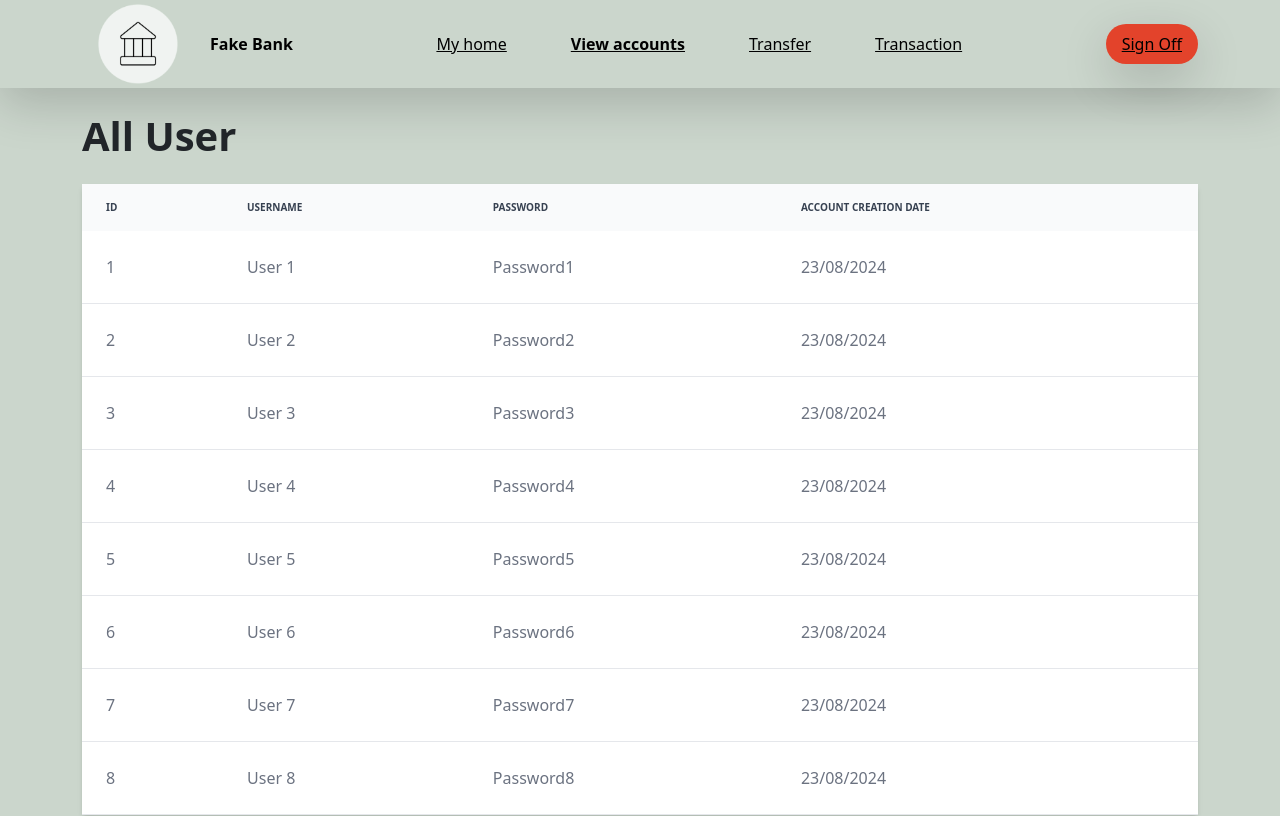
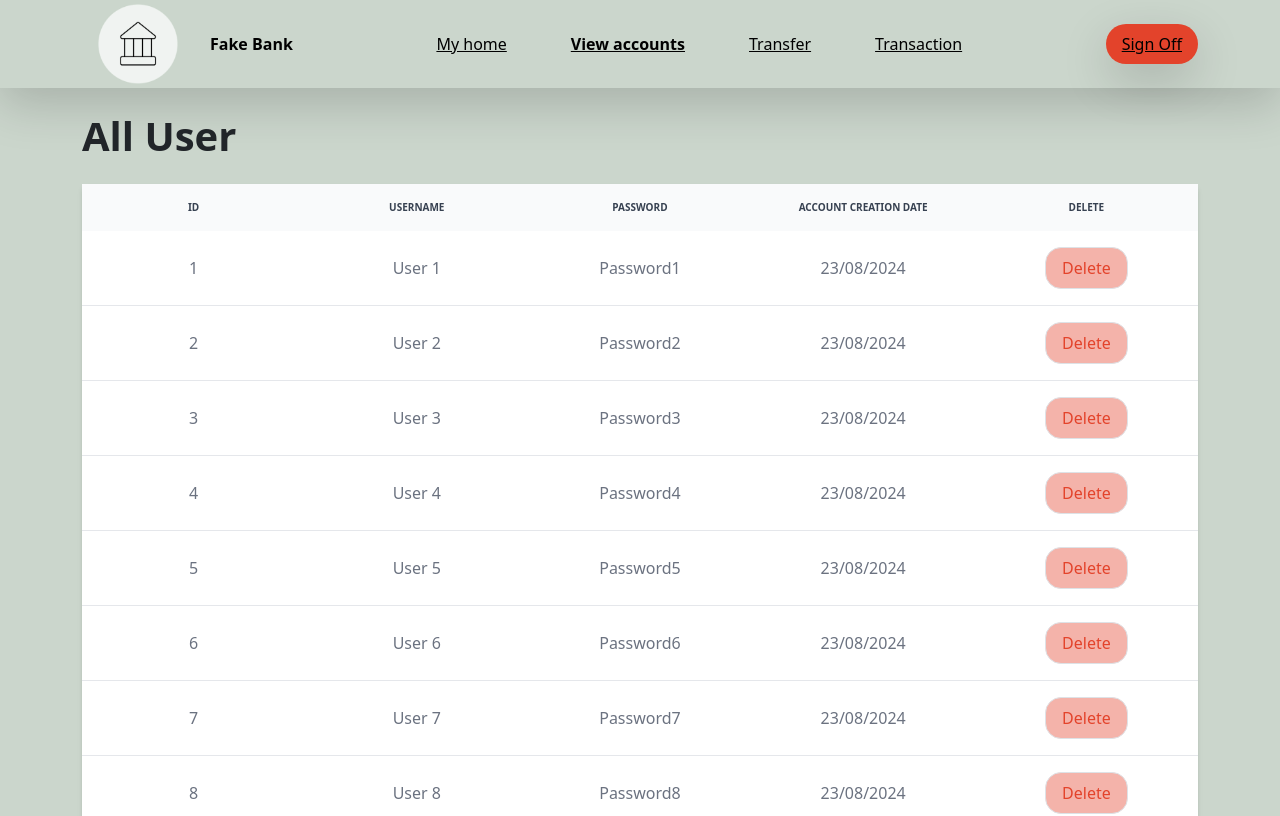
Before and after one commit to ponkpook/Fake-Bank-Front, a React (Create React App) app: page /accounts in a window 1280 px wide. Shown: the top 816 px of the page. Built offline with nearby package versions, Linux system fonts and the light colour scheme; no server answers; a web font is replaced by a local one.

Commit message:
feat(modal-admin): adding deletion on admin page

```diff
--- a/src/components/modal-admin.tsx
+++ b/src/components/modal-admin.tsx
@@ -103,19 +103,25 @@ export const ModalAdmin = () => {
         <table className="w-full text-sm text-left text-gray-500">
           <thead className="text-xs text-gray-700 uppercase bg-gray-50">
             <tr>
-              <th className="px-6 py-3">ID</th>
-              <th className="px-6 py-3">Username</th>
-              <th className="px-6 py-3">Password</th>
-              <th className="px-6 py-3">Account Creation Date</th>
+              <th className="w-1/5 py-3 text-center">ID</th>
+              <th className="w-1/5 py-3 text-center">Username</th>
+              <th className="w-1/5 py-3 text-center">Password</th>
+              <th className="w-1/5 py-3 text-center">Account Creation Date</th>
+              <th className="w-1/5 py-3 text-center">Delete</th>
             </tr>
           </thead>
           <tbody>
             {currentUsers.map((user, index) => (
               <tr key={index} className="bg-white border-b hover:bg-gray-50">
-                <td className="px-6 py-4">{user.id}</td>
-                <td className="px-6 py-4">{user.username}</td>
-                <td className="px-6 py-4">{user.password}</td>
-                <td className="px-6 py-4">{user.date}</td>
+                <td className="w-1/5 py-3 text-center">{user.id}</td>
+                <td className="w-1/5 py-3 text-center">{user.username}</td>
+                <td className="w-1/5 py-3 text-center">{user.password}</td>
+                <td className="w-1/5 py-3 text-center">{user.date}</td>
+                <td className="flex py-3 justify-center">
+                  <button className="border border-solid border-native-red bg-native-red/40 text-native-red px-3 py-2 rounded-m">
+                    Delete
+                  </button>
+                </td>
               </tr>
             ))}
           </tbody>
```
Also changed, not shown: 2 other files (tests, documents, lock files or other folders).
